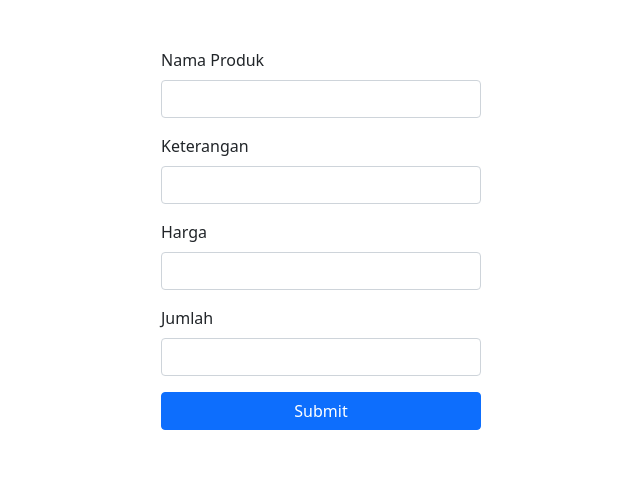
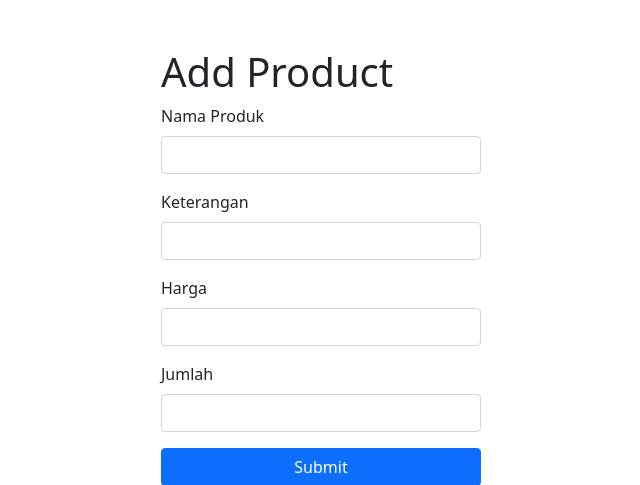
Before and after one commit to bayuik/Arkademy, a PHP site: page /add.php in a window 1280 px wide. Shown: the top 485 px of the page, without its empty margins (319-959 px from the left). Run offline with PHP 8.4, Linux system fonts and the light colour scheme.

Commit message:
add title

```diff
--- a/add.php
+++ b/add.php
@@ -36,6 +36,7 @@
 
 <body>
     <div class="w-25 mt-5 m-auto">
+        <h1>Add Product</h1>
         <form action="add.php" method="post">
             <div class="mb-3">
                 <label for="namaProduk" class="form-label">Nama Produk</label>
```
Also changed, not shown: edit.php (+5 -2 lines).
